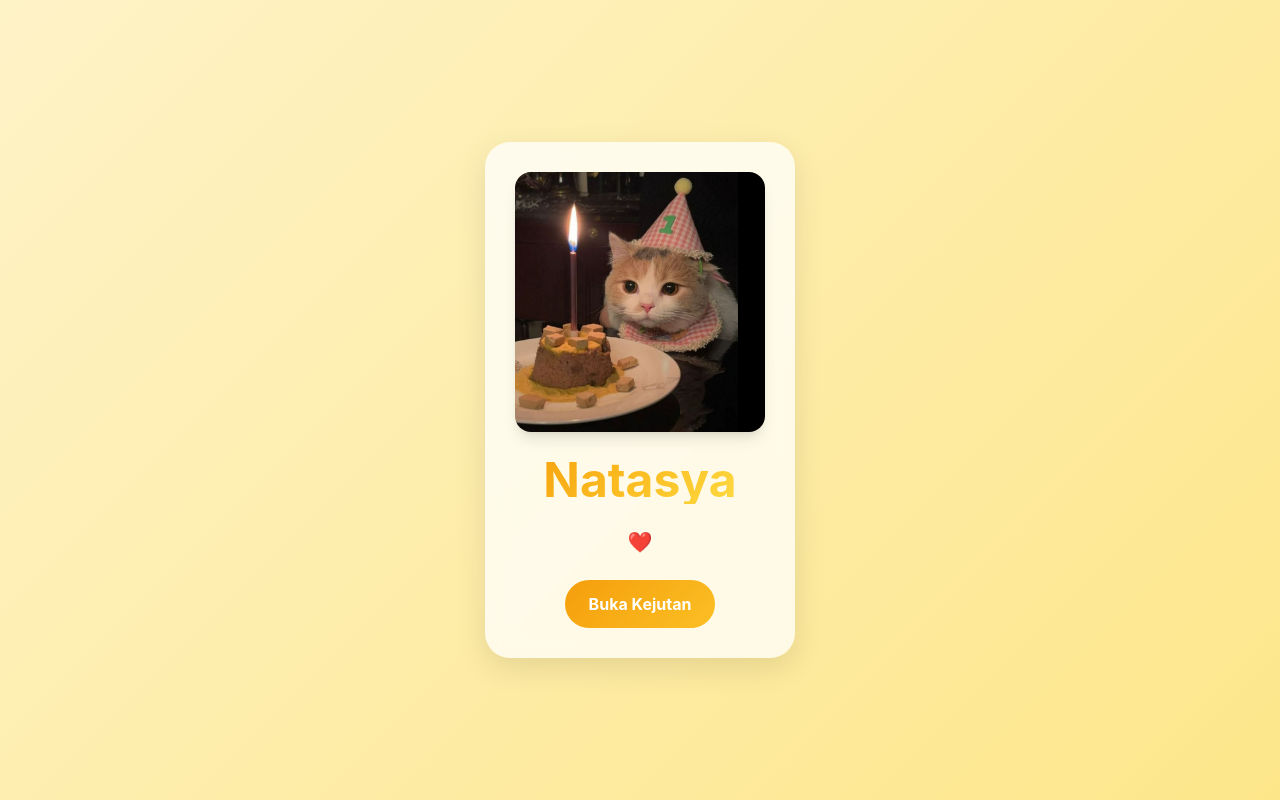
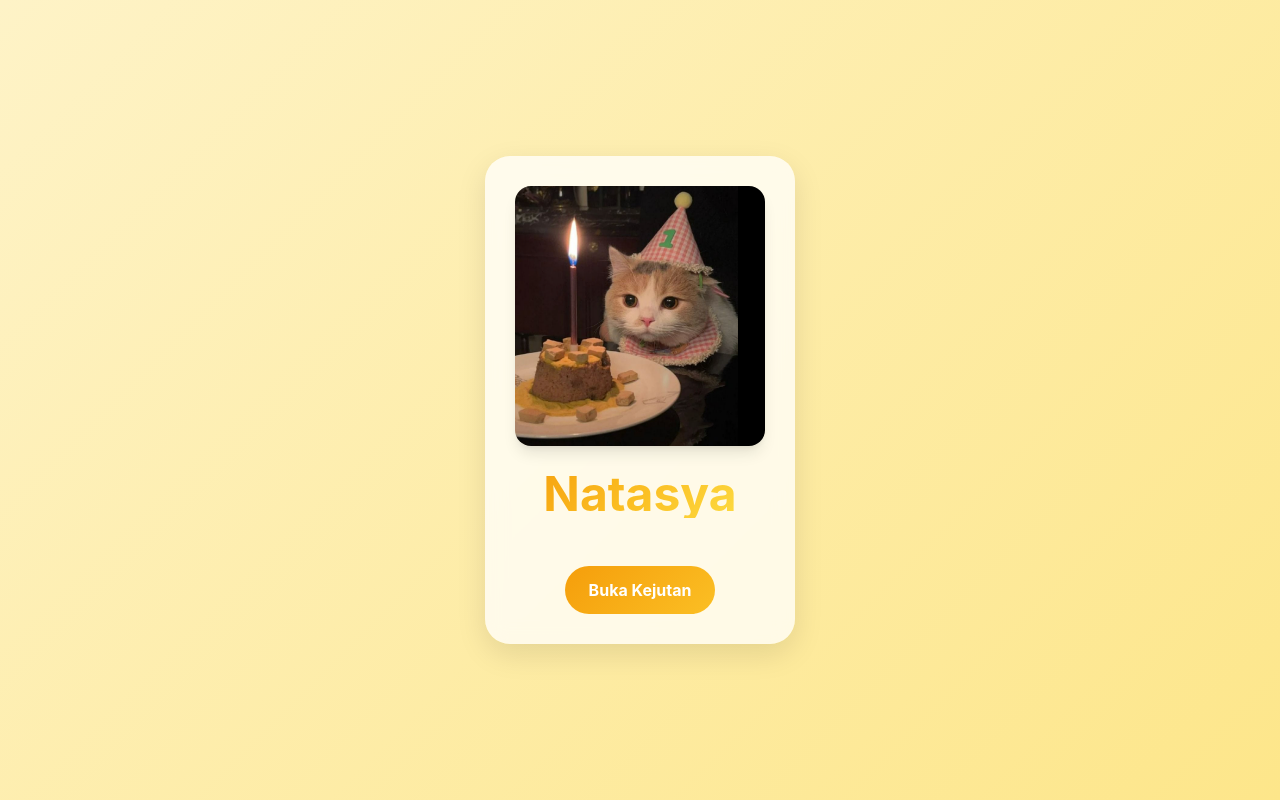
Before and after one commit to fkristofd/bday-bday-bday-bday, a plain HTML site: page index.html in a window 1280 px wide. Drawn offline with nearby package versions, Linux system fonts and the light colour scheme.

Commit message:
Update index.html

```diff
--- a/index.html
+++ b/index.html
@@ -48,7 +48,7 @@ img{border-radius:20px;}
      width="250"
      class="mx-auto mb-6 rounded-2xl shadow-lg">
 <h1 class="title text-5xl font-bold">Natasya </h1>
-<p class="mt-6 text-xl">❤️</p>
+<p class="mt-6 text-xl"></p>
 <button class="btn mt-6" onclick="show(2)">Buka Kejutan</button>
 </div>
 
```
